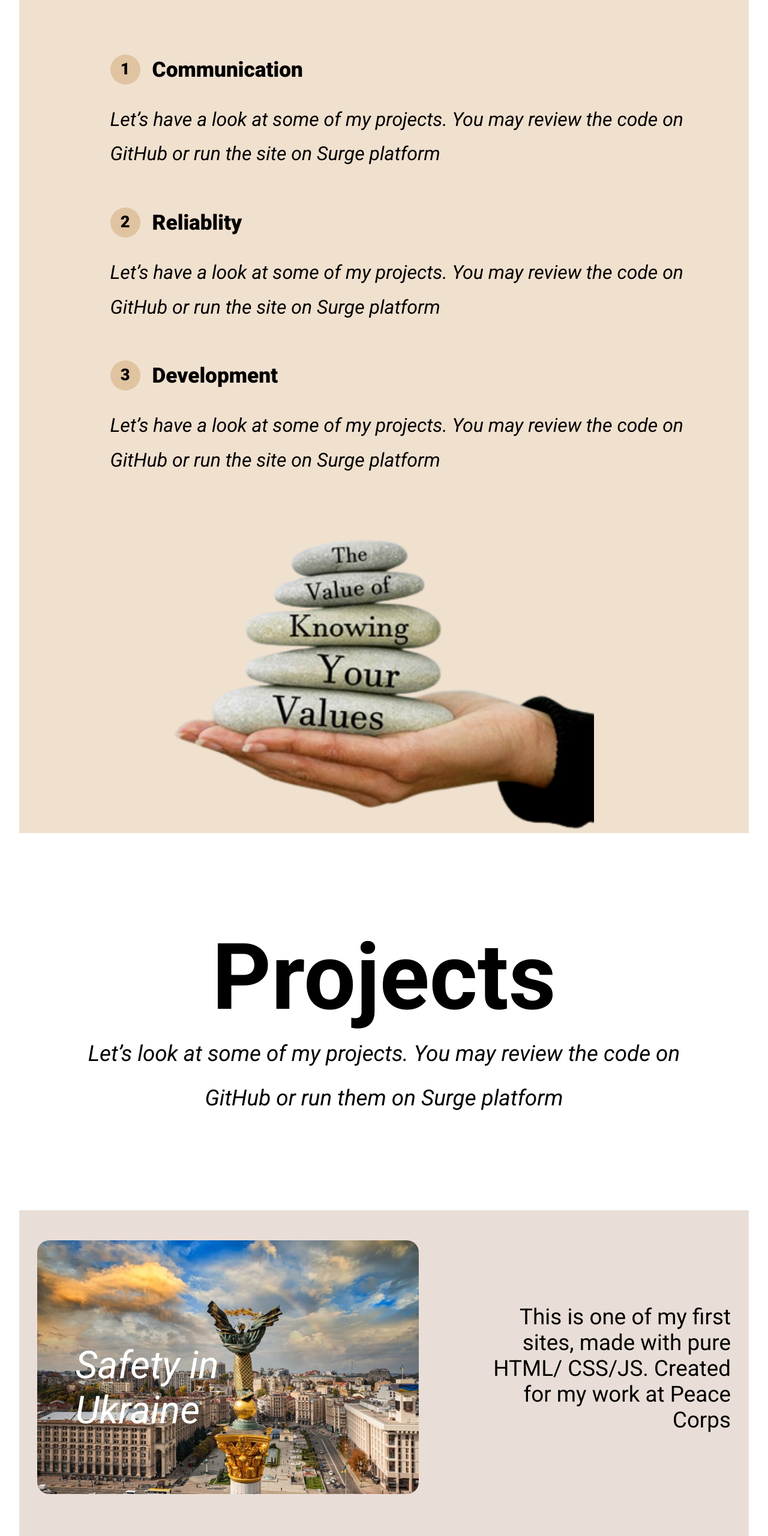
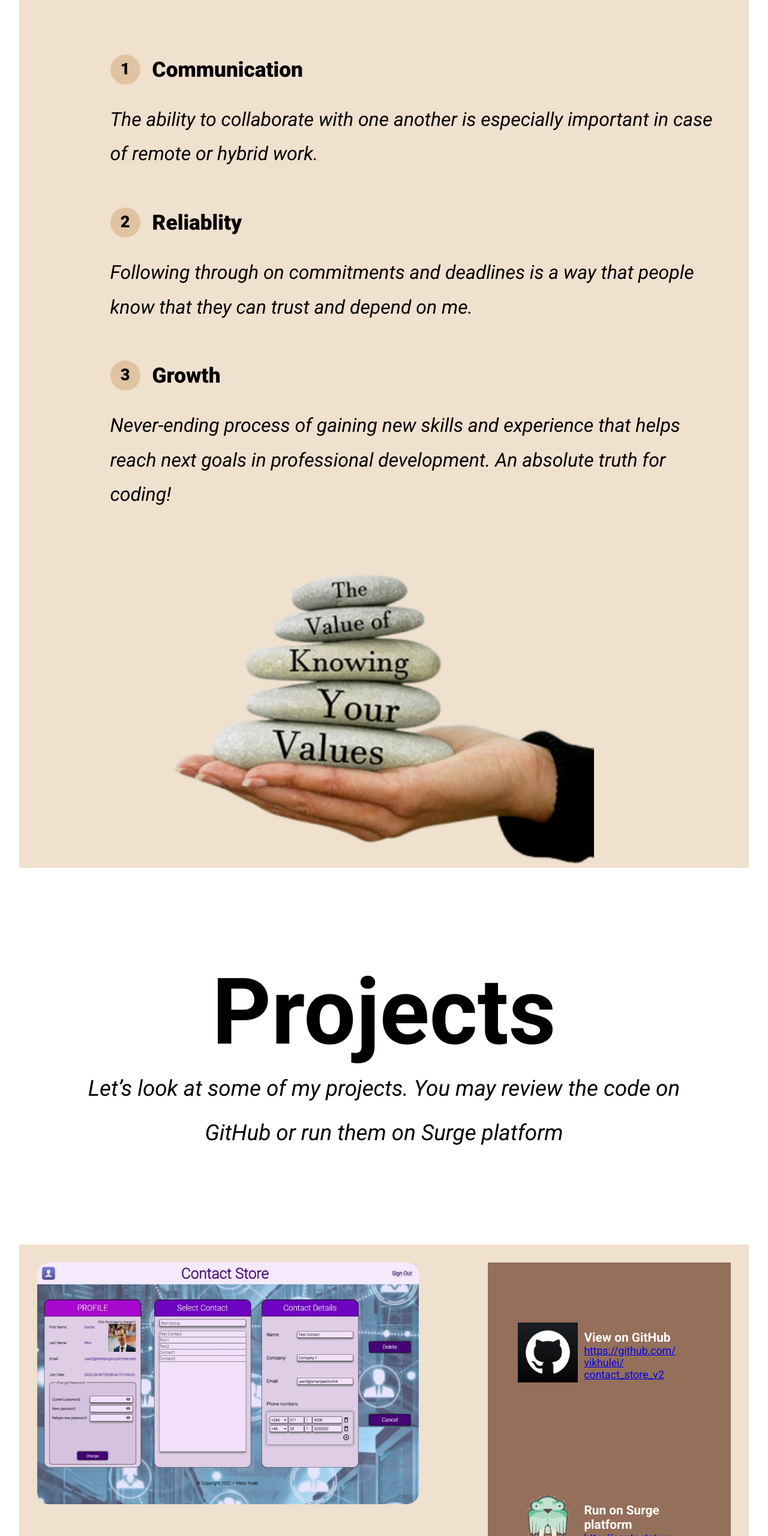
Before and after one commit to vikhulei/portfolio_new, a React (Create React App) app: page / in a window 1280 px wide. Shown: the part 3445-6006 px from the top of the page at 60% size. Built offline with nearby package versions, Linux system fonts and the light colour scheme.

Commit message:
text updated in different components

```diff
--- a/src/App.js
+++ b/src/App.js
@@ -18,9 +18,9 @@ function App() {
       <Based />
       <Values />
       <Projects />
+      <ThirdProject />
+      <SecondProject />
       <FirstProject />
-      <SecondProject />
-      <ThirdProject />
       <Contacts />
     </div>
   );
--- a/src/sections/04_values/Values.js
+++ b/src/sections/04_values/Values.js
@@ -34,7 +34,7 @@ const Values = () => {
           <ValueName>Communication</ValueName>
         </ValueNameContainer>
         <ValueText>
-        Let’s have a look at some of my projects. You may review the code on GitHub or run the site on Surge platform
+        The ability to collaborate with one another  is especially important in case of remote or hybrid work.
         </ValueText>
         </ValueContainer>
         <ValueContainer>
@@ -43,18 +43,18 @@ const Values = () => {
           <ValueName>Reliablity</ValueName>
         </ValueNameContainer>
         <ValueText>
-        Let’s have a look at some of my projects. You may review the code on GitHub or run the site on Surge platform
+        Following through on commitments and deadlines is a way that people know that they can trust and depend on me.
         </ValueText>
         </ValueContainer>
         <ValueContainer>
         <ValueNameContainer>
           <ValueNumber>3</ValueNumber>
           <ValueName>
-            Development
+            Growth
           </ValueName>
         </ValueNameContainer>
         <ValueText>
-        Let’s have a look at some of my projects. You may review the code on GitHub or run the site on Surge platform
+        Never-ending process of gaining new skills and experience that helps reach next goals in professional development. An absolute truth for coding!
         </ValueText>
         </ValueContainer>
       </ValuesWrapper>
--- a/src/sections/07_secondProject/SecondProject.js
+++ b/src/sections/07_secondProject/SecondProject.js
@@ -17,8 +17,8 @@ const SecondProject = () => {
             <LinkTextView>
               View on GitHub
             </LinkTextView>
-            <LinkTextAddress href="https://github.com/vikhulei/safety">
-              https://github.com/ vikhulei/ safety
+            <LinkTextAddress href="https://github.com/vikhulei/bethany_church">
+            https://github.com/ vikhulei/ bethany_church
             </LinkTextAddress>
           </LinkTextContainer>
 
@@ -26,13 +26,13 @@ const SecondProject = () => {
 
 
         <LinkContainer>
-          <IconImage src={surge} alt="githubpages_image" />
+          <IconImage src={surge} alt="githubpages_image"/>
           <LinkTextContainer>
             <LinkTextView>
               Run on Surge platform
             </LinkTextView>
-            <LinkTextAddress href="https://vikhulei.github.io/safety/index.html">
-              https://vikhulei. github. io/ safety/ index.html
+            <LinkTextAddress href="https://bethanynivki.surge.sh/">
+            https://bethanynivki. surge. sh/
             </LinkTextAddress>
           </LinkTextContainer>
         </LinkContainer>
--- a/src/sections/08_thirdProject/ThirdProject.js
+++ b/src/sections/08_thirdProject/ThirdProject.js
@@ -12,7 +12,7 @@ const ThirdProject = () => {
           <Image src={contactStore} alt="image_safety" />
         </ImageContainer>
         <Description>
-          This small website was created for an existing church in Kyiv. It has a landing page, a brief history, a schedule of services and a <em> Message-Us </em> page.
+        This is contact management application with authentication and the options to view, create, update and delete the contacts. The password is <em>Pa$$word</em>, of course &#128513;
         </Description>
       </ImageDescriptionWrapper>
 
@@ -23,8 +23,8 @@ const ThirdProject = () => {
             <LinkTextView>
               View on GitHub
             </LinkTextView>
-            <LinkTextAddress href="https://github.com/vikhulei/safety">
-              https://github.com/vikhulei/ safety
+            <LinkTextAddress href="https://github.com/vikhulei/contact_store_v2">
+            https://github.com/ vikhulei/ contact_store_v2
             </LinkTextAddress>
           </LinkTextContainer>
         </LinkContainer>
@@ -34,8 +34,8 @@ const ThirdProject = () => {
             <LinkTextView>
               Run on Surge platform
             </LinkTextView>
-            <LinkTextAddress href="https://vikhulei.github.io/safety/index.html">
-              https://vikhulei.github.io/safety/ index.html
+            <LinkTextAddress href="http://contactstore.surge.sh/">
+            http://contactstore. surge. sh
             </LinkTextAddress>
           </LinkTextContainer>
         </LinkContainer>
```
